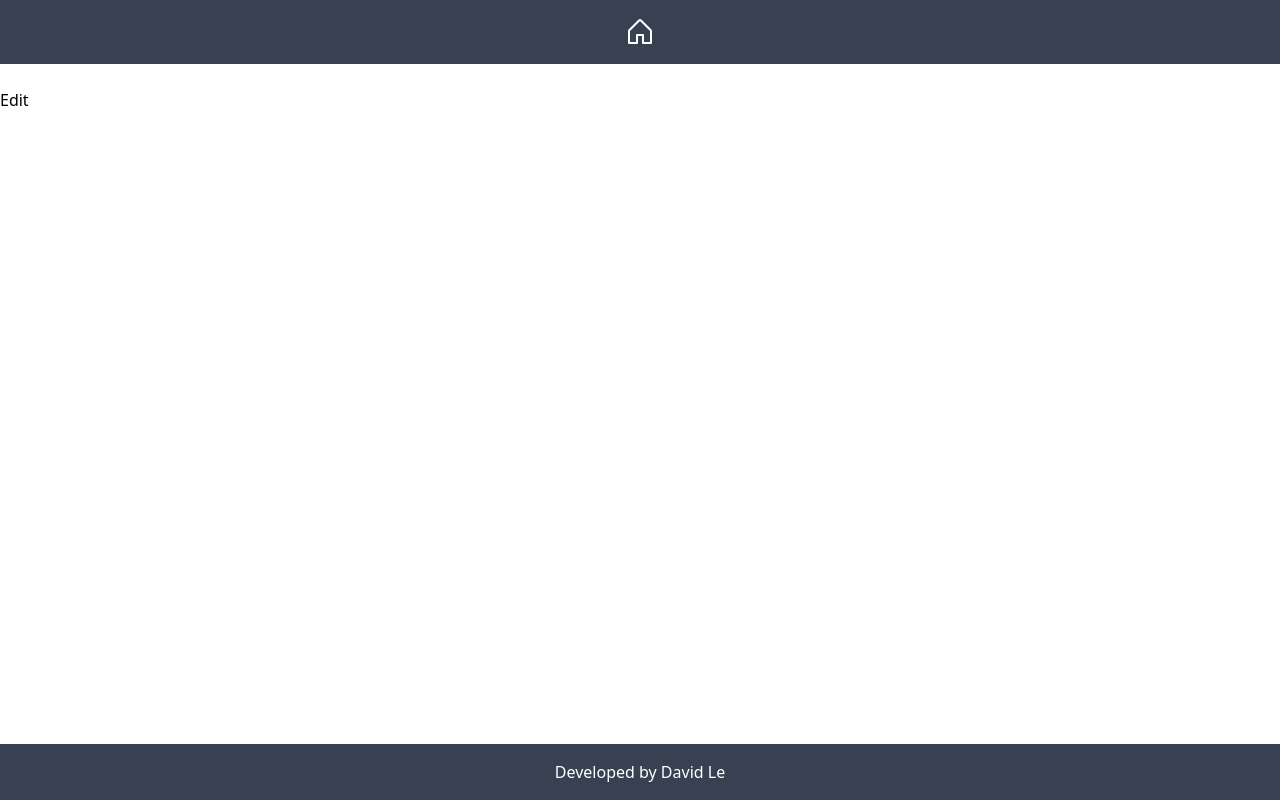
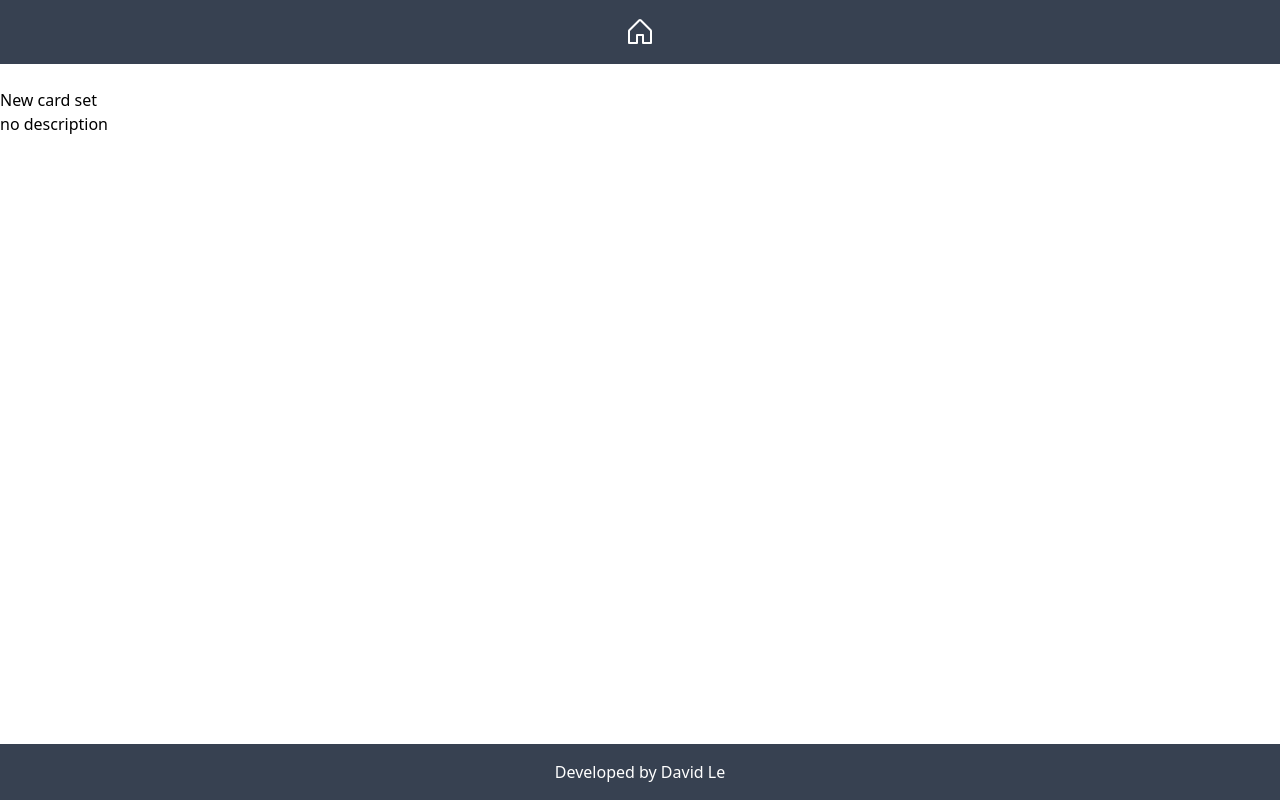
Before and after one commit to davidle90/flashcards-react, a React (Vite) app: page /flashcards-react/edit in a window 1280 px wide. Built offline with nearby package versions, Linux system fonts and the light colour scheme.

Commit message:
add edit card set data

```diff
--- a/src/views/pages/Edit/Edit.tsx
+++ b/src/views/pages/Edit/Edit.tsx
@@ -1,6 +1,48 @@
+import { useEffect, useState } from "react";
+import { useLocation } from "react-router-dom";
+import { FlashcardSet } from "../../../types";
+
+const emptyFlashcardSet: FlashcardSet = {
+  category: 'New card set',
+  description: 'no description',
+  flashcards: []
+};
+
 const Edit = () => {
+  const [editCardset, setEditCardset] = useState<FlashcardSet>(emptyFlashcardSet);
+
+  const location = useLocation();
+  const searchParams = new URLSearchParams(location.search);
+  const category = searchParams.get('category');
+
+  useEffect(() => {
+    const flashcardSets = localStorage.getItem("flashcardSets");
+    const data: FlashcardSet[] = flashcardSets ? JSON.parse(flashcardSets) : [];
+
+    const cardset: FlashcardSet | undefined = category ? data.find(d => d.category === category) : undefined;
+    if (cardset) {
+      setEditCardset(cardset);
+    }
+  }, [category]);
+
+  const handleSaveData = () => {
+    // todo
+  }
+
   return (
-    <div>Edit</div>
+    <div>
+      <div>{editCardset.category}</div>
+      <div>{editCardset.description}</div>
+      <ul className="flex gap-4">
+        {editCardset.flashcards.map((flashcard, index) => (
+          <li key={index} className="border">
+            <p>#{index + 1}</p>
+            <p>Question: {flashcard.question}</p>
+            <p>Answer: {flashcard.answer}</p>
+          </li>
+        ))}
+      </ul>
+    </div>
   )
 }
 
--- a/src/views/pages/Home/Home.tsx
+++ b/src/views/pages/Home/Home.tsx
@@ -16,18 +16,23 @@ const Home = () => {
     <>
       <div className="flex justify-center items-center gap-4">
         {data.map((data, index: number) => (
-          <div className="flex">
-            <Link to={`cardset?category=${encodeURIComponent(data.category)}`} key={index} className="cursor-pointer">
+          <div className="flex" key={index}>
+            <Link to={`cardset?category=${encodeURIComponent(data.category)}`} className="cursor-pointer">
               <Card category={data.category} description={data.description} />
             </Link>
             <div>
-              <Link to={`edit?category=${encodeURIComponent(data.category)}`} key={index} className="cursor-pointer">
+              <Link to={`edit?category=${encodeURIComponent(data.category)}`} className="cursor-pointer">
                 <div className="border border-gray-500 text-gray-500 py-1 px-2"><Pencil /></div>
               </Link>
               <button className="border border-red-500 text-red-500 py-1 px-2"><Trash /></button>
             </div>
           </div>
         ))}
+        <Link to={`edit`} className="cursor-pointer">
+          <div className="border p-4">
+              <h1 className="text-3xl">Add</h1>
+          </div>
+        </Link>
       </div>
       <button className="border border-red-500 text-red-500 py-1 px-2" onClick={resetFlashcardSets}>RESET</button>
     </>
```
Also changed, not shown: 1 other file (tests, documents, lock files or other folders).
